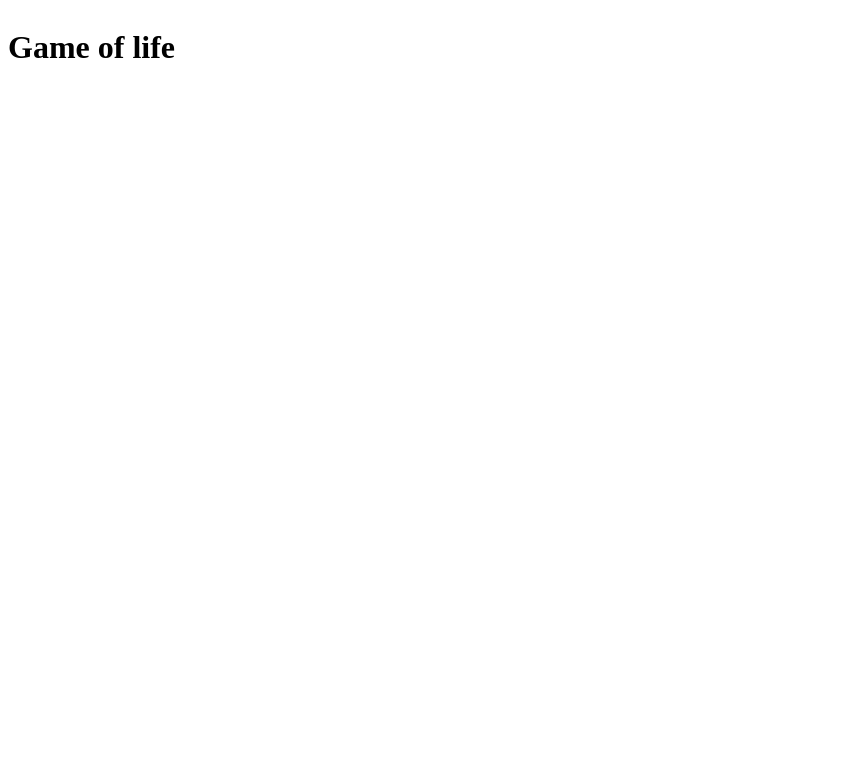
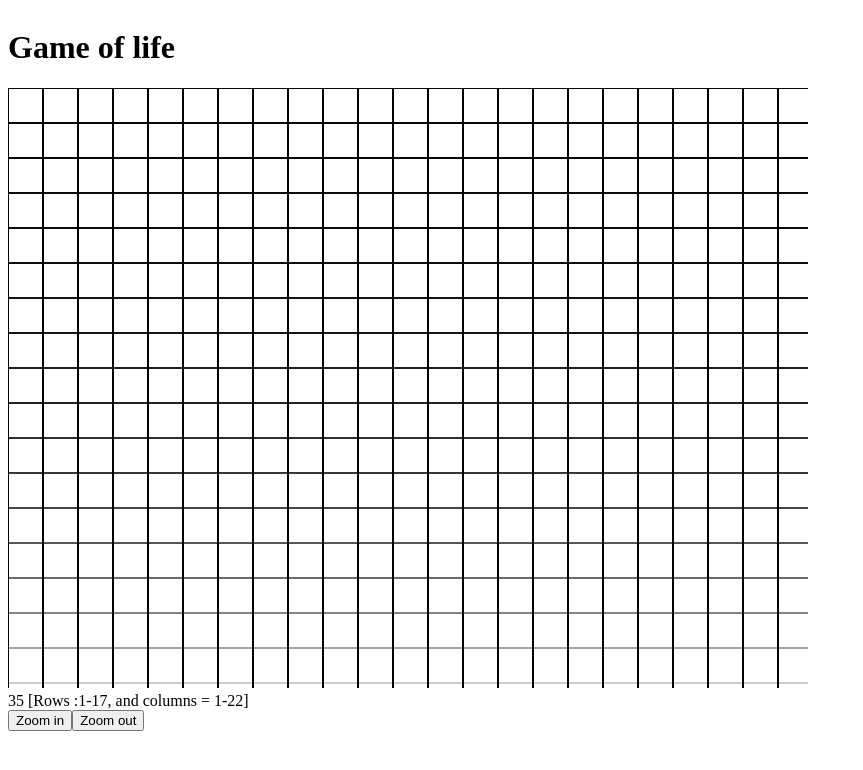
Before and after one commit to iamsurajgharat/conways-game-of-life, an Angular app: page / in a window 1280 px wide. Shown: the top 770 px of the page, without its empty margins (0-863 px from the left). Built offline with nearby package versions, Linux system fonts and the light colour scheme.

Commit message:
Add canvas component with first zoom code

```diff
--- a/src/app/app.component.css
+++ b/src/app/app.component.css
@@ -1,5 +1,5 @@
-.myCanvas
-{
-    border: 1;
-    border-color: black;
+
+.main-canvas-component{
+    height: 90%;
+    width: 100%;
 }
--- a/src/app/app.component.html
+++ b/src/app/app.component.html
@@ -15,10 +15,7 @@
 
 <body>
   <h1>Game of life</h1>
-  <canvas class="myCanvas">
-    <p>Add suitable fallback here.</p>
-  </canvas>
-
+  <app-gol-canvas class="main-canvas-component"></app-gol-canvas>
 </body>
 
 </html>
--- a/src/app/app.module.ts
+++ b/src/app/app.module.ts
@@ -2,10 +2,12 @@ import { NgModule } from '@angular/core';
 import { BrowserModule } from '@angular/platform-browser';
 
 import { AppComponent } from './app.component';
+import { GolCanvasComponent } from './gol-canvas/gol-canvas.component';
 
 @NgModule({
   declarations: [
-    AppComponent
+    AppComponent,
+    GolCanvasComponent
   ],
   imports: [
     BrowserModule
--- /dev/null
+++ b/src/app/gol-canvas/gol-canvas.component.html
@@ -0,0 +1,10 @@
+<canvas #canvas class="myCanvas" width="800" height="600" style="border:2px;border-color: black;">
+    <p>Add suitable fallback here.</p>
+</canvas>
+<div>
+    {{zoomLevel}} [Rows :{{displayedRow1}}-{{displayedRowN}}, and columns = {{displayedColumn1}}-{{displayedColumnN}}]
+</div>
+<div>
+    <button (click)="doZoomIn()">Zoom in</button>
+    <button (click)="doZoomOut()">Zoom out</button>
+</div>
--- /dev/null
+++ b/src/app/gol-canvas/gol-canvas.component.ts
@@ -0,0 +1,87 @@
+import { Component, ElementRef, OnInit, ViewChild } from '@angular/core';
+
+@Component({
+  selector: 'app-gol-canvas',
+  templateUrl: './gol-canvas.component.html',
+  styleUrls: ['./gol-canvas.component.css']
+})
+export class GolCanvasComponent implements OnInit {
+
+  @ViewChild('canvas', { static: true })
+  private canvas!: ElementRef<HTMLCanvasElement>;
+
+  private ctx!: CanvasRenderingContext2D;
+
+  private zoomLevelChange: 1 = 1
+
+  zoomLevel = 35
+  canvasWidth = 800
+  canvasHeight = 600
+  xStart = 0
+  yStart = 0
+
+  displayedRow1 = 1
+  displayedRowN = Math.floor(this.canvasHeight / this.zoomLevel)
+  displayedColumn1 = 1
+  displayedColumnN = Math.floor(this.canvasWidth / this.zoomLevel)
+
+  constructor() { }
+
+  ngOnInit(): void {
+    const newCtxValue = this.canvas.nativeElement.getContext('2d')
+    if (newCtxValue != null) {
+      this.ctx = newCtxValue;
+    }
+    else {
+      // throw error
+    }
+
+    this.refresh(this.zoomLevel)
+  }
+
+  private refresh(zoomLevel: number): void {
+    this.clearCanvas()
+    this.ctx.beginPath()
+    this.ctx.lineWidth = 0.4
+    this.ctx.strokeStyle = "black"
+    let x = this.xStart
+    while (x < this.canvasWidth) {
+      this.ctx.moveTo(x, 0)
+      this.ctx.lineTo(x, 0)
+      this.ctx.lineTo(x, this.canvasHeight)
+      this.ctx.stroke()
+      x = x + zoomLevel
+    }
+
+    let y = this.yStart
+    while (y < this.canvasHeight) {
+      this.ctx.moveTo(0, y)
+      this.ctx.lineTo(0, y)
+      this.ctx.lineTo(this.canvasWidth, y)
+      this.ctx.stroke()
+      y = y + zoomLevel
+    }
+    this.ctx.closePath()
+  }
+
+  private clearCanvas() {
+    this.ctx.beginPath()
+    this.ctx.fillStyle = "rgb(255,255,255)"
+    this.ctx.fillRect(0, 0, this.canvasWidth, this.canvasHeight)
+    this.ctx.closePath()
+  }
+
+  doZoomIn() {
+    this.doZoom(this.zoomLevel + this.zoomLevelChange)
+  }
+
+  doZoomOut() {
+    this.doZoom(this.zoomLevel - this.zoomLevelChange)
+  }
+
+  private doZoom(newZoomLevel: number) {
+    this.zoomLevel = newZoomLevel
+    this.refresh(this.zoomLevel)
+  }
+
+}
```
Also changed, not shown: src/app/gol-canvas/gol-canvas.component.css (added), 1 other file (tests, documents, lock files or other folders).
